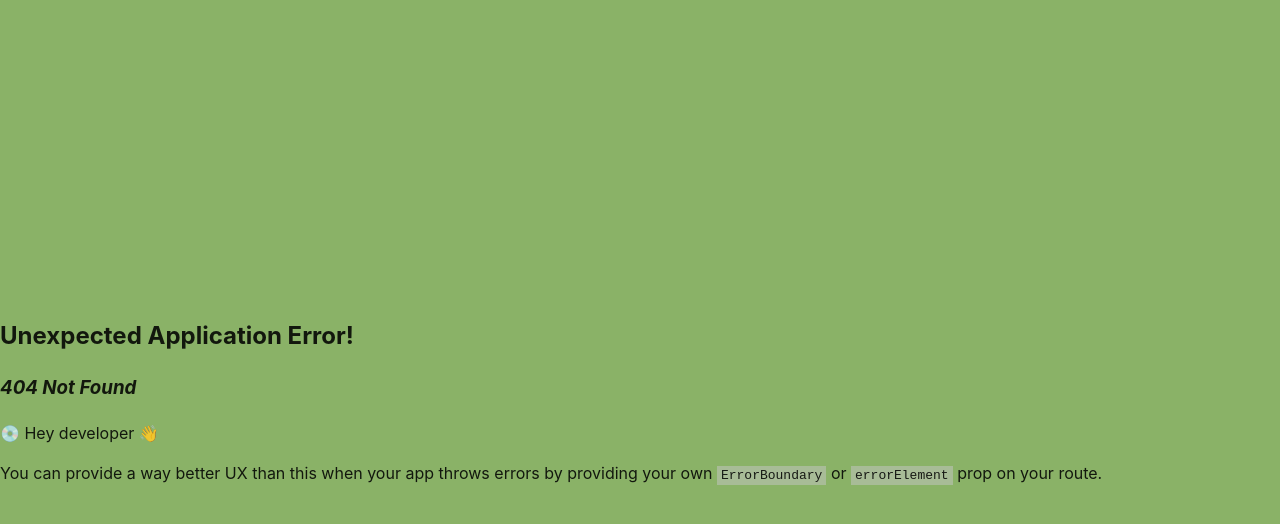
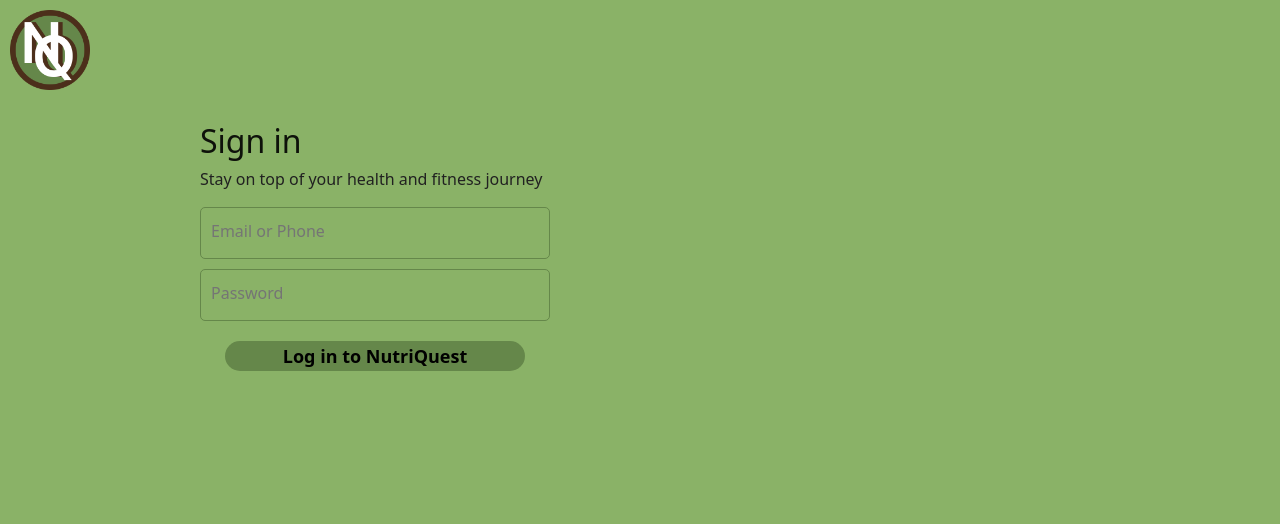
Before and after one commit to Joshnovski/nutriquest-website, a React (Vite) app: page / in a window 1280 px wide. Before the commit this address had no page. Shown: the top 524 px of the page. Built offline with nearby package versions, Linux system fonts and the light colour scheme.

Commit message:
Polished up foundation of login page.

```diff
--- a/src/Sass/LoginComponent.scss
+++ b/src/Sass/LoginComponent.scss
@@ -1,6 +1,72 @@
+body{
+    margin: 0;
+    padding: 0;
+}
+
+.login-wrapper {
+    background-color: #8AB267 !important;
+    height: 100vh;
+
+    .heading {
+        font-family: system-ui;
+        font-weight: 500;
+        color: rgba(0, 0, 0, 0.9);
+        margin-left: 200px;
+    }
+
+    .sub-heading{
+        margin-top: -20px;
+        font-family: system-ui;
+        margin-left: 200px;
+    }
+}
+
 .login-btn {
-    width: 150px;
+    width: 300px;
     height: 30px;
     cursor: pointer;
-    background-color: #212121;
+    background-color: #65874A;
+    border-radius: 30px;
+    outline: none;
+    border: none;
+    font-family: system-ui;
+    font-weight: 600;
+    color: #000000;
+    margin-top: 20px;
+    font-size: 18px;
+    margin-left: 225px;
 }
+
+.login-btn:hover {
+    background-color: white;
+}
+
+.auth-inputs {
+    display: flex;
+    flex-direction: column;
+    gap: 10px;
+    width: 350px;
+    margin-left: 200px;
+    .common-input {
+        height: 30px;
+        padding: 10px;
+        background-color: #8AB267;
+        outline: none;
+        border: 1px solid #65874A;
+        border-radius: 5px;
+    }
+    .common-input:focus {
+        outline: 2px solid white;
+
+    }
+    ::placeholder {
+        font-family: system-ui;
+        font-size: 16px;
+    }
+}
+
+.nutriquestLogo{
+    width: 80px;
+    margin-left: 10px;
+    margin-top: 10px;
+}
--- a/src/components/LoginComponent.jsx
+++ b/src/components/LoginComponent.jsx
@@ -1,5 +1,6 @@
-import React, { useState } from 'react';
-import { LoginAPI } from '../api/AuthAPI';
+import React, { useState } from "react";
+import { LoginAPI } from "../api/AuthAPI";
+import nutriquestLogo from "../assets/nutriquestLogo.png";
 import "../Sass/LoginComponent.scss";
 
 export default function LoginComponent() {
@@ -8,28 +9,31 @@
     try{
       let res = await LoginAPI(credentials.email, credentials.password);
       console.log(res?.user);
-    }
-    catch(err){
-    console.log(err);
+    } catch(err){
+      console.log(err);
     }
   };
   return (
     <div className="login-wrapper">
-        <h1>LoginComponent</h1>
+        <img src={nutriquestLogo} className="nutriquestLogo" />
+
+        <h1 className="heading">Sign in</h1>
+        <p className="sub-heading">Stay on top of your health and fitness journey</p>
+
         <div className="auth-inputs">
           <input
             onChange={(event) =>
               setCredentials({...credentials, email: event.target.value })
             }
             className="common-input"
-            placeholder="Enter your Email"
+            placeholder="Email or Phone"
           />
           <input
             onChange={(event) =>
               setCredentials({...credentials, password: event.target.value })
             }
             className="common-input"
-            placeholder="Enter your Password"
+            placeholder="Password"
           />
         </div>
         <button onClick={login} className='login-btn'>
--- a/src/index.css
+++ b/src/index.css
@@ -1,11 +1,13 @@
+@import url('https://fonts.googleapis.com/css2?family=Lato:ital,wght@0,100;0,300;0,400;0,700;0,900;1,100;1,300;1,400;1,700;1,900&family=Poppins:ital,wght@0,100;0,200;0,300;0,400;0,500;0,600;0,700;0,800;0,900;1,100;1,200;1,300;1,400;1,500;1,600;1,700;1,800;1,900&family=Roboto:ital,wght@0,100;0,300;0,400;0,500;0,700;0,900;1,100;1,300;1,400;1,500;1,700;1,900&display=swap');
+
 :root {
   font-family: Inter, system-ui, Avenir, Helvetica, Arial, sans-serif;
   line-height: 1.5;
   font-weight: 400;
 
   color-scheme: light dark;
-  color: rgba(0, 0, 0, 0.87);
-  background-color: #8AB267;
+  color: #212121;
+  background-color: #65874A;
 
   font-synthesis: none;
   text-rendering: optimizeLegibility;
@@ -13,11 +15,3 @@
   -moz-osx-font-smoothing: grayscale;
   -webkit-text-size-adjust: 100%;
 }
-
-body {
-  margin: 0;
-  display: flex;
-  place-items: center;
-  min-width: 320px;
-  min-height: 100vh;
-}
--- a/src/main.jsx
+++ b/src/main.jsx
@@ -2,7 +2,7 @@
 import ReactDOM from 'react-dom/client'
 import { RouterProvider, } from "react-router-dom";
 import { router } from './routes'
-import { app } from './firebaseConfig';
+import { app, auth } from './firebaseConfig';
 import './index.css'
 
 ReactDOM.createRoot(document.getElementById('root')).render(
--- a/src/routes/index.jsx
+++ b/src/routes/index.jsx
@@ -3,7 +3,7 @@
 
 export const router = createBrowserRouter([
     {
-      path: "/login",
+      path: "/",
       element: <Login />,
     },
   ]);
```
Also changed, not shown: src/assets/nutriquestLogo.png (added).
